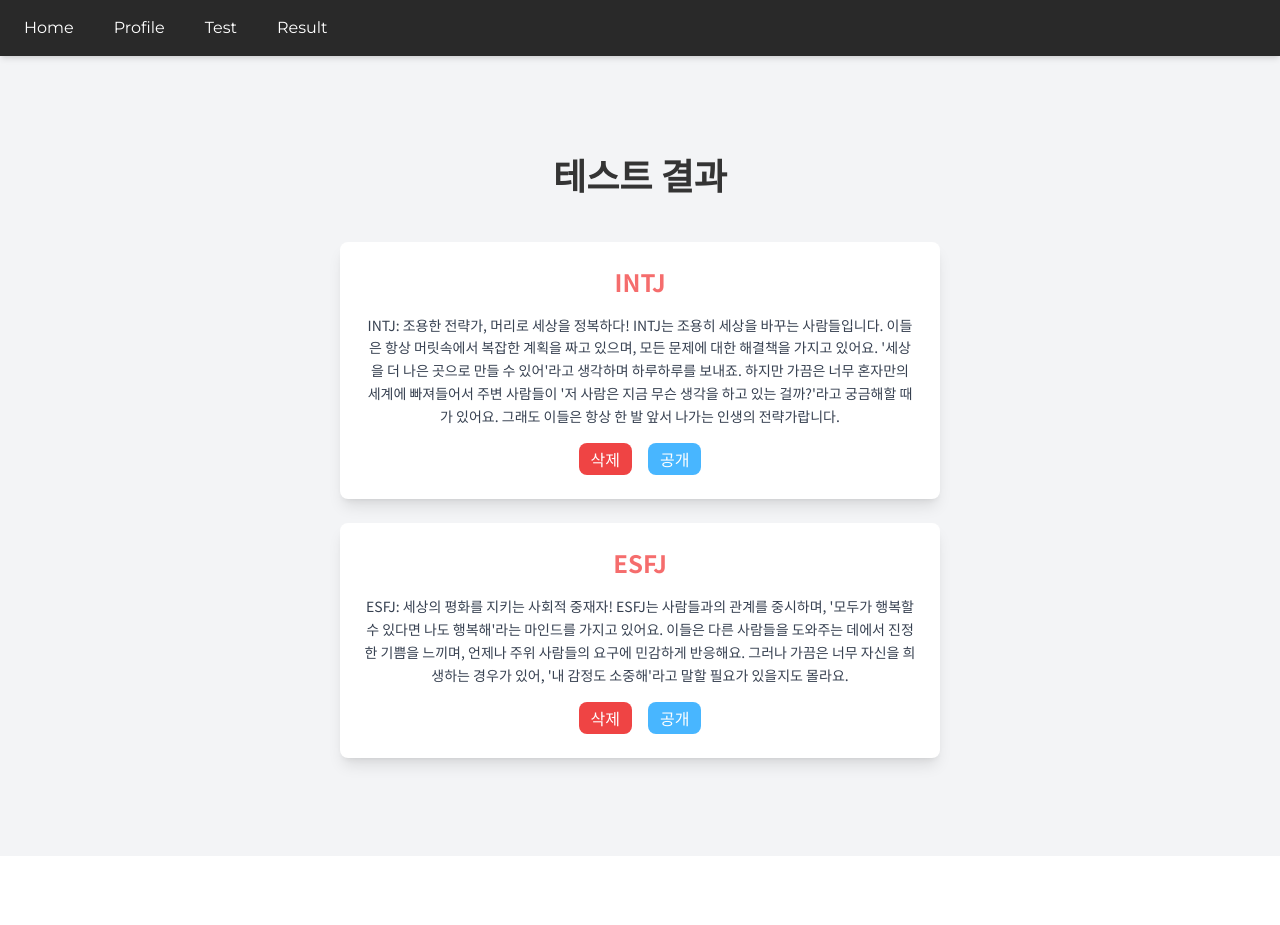
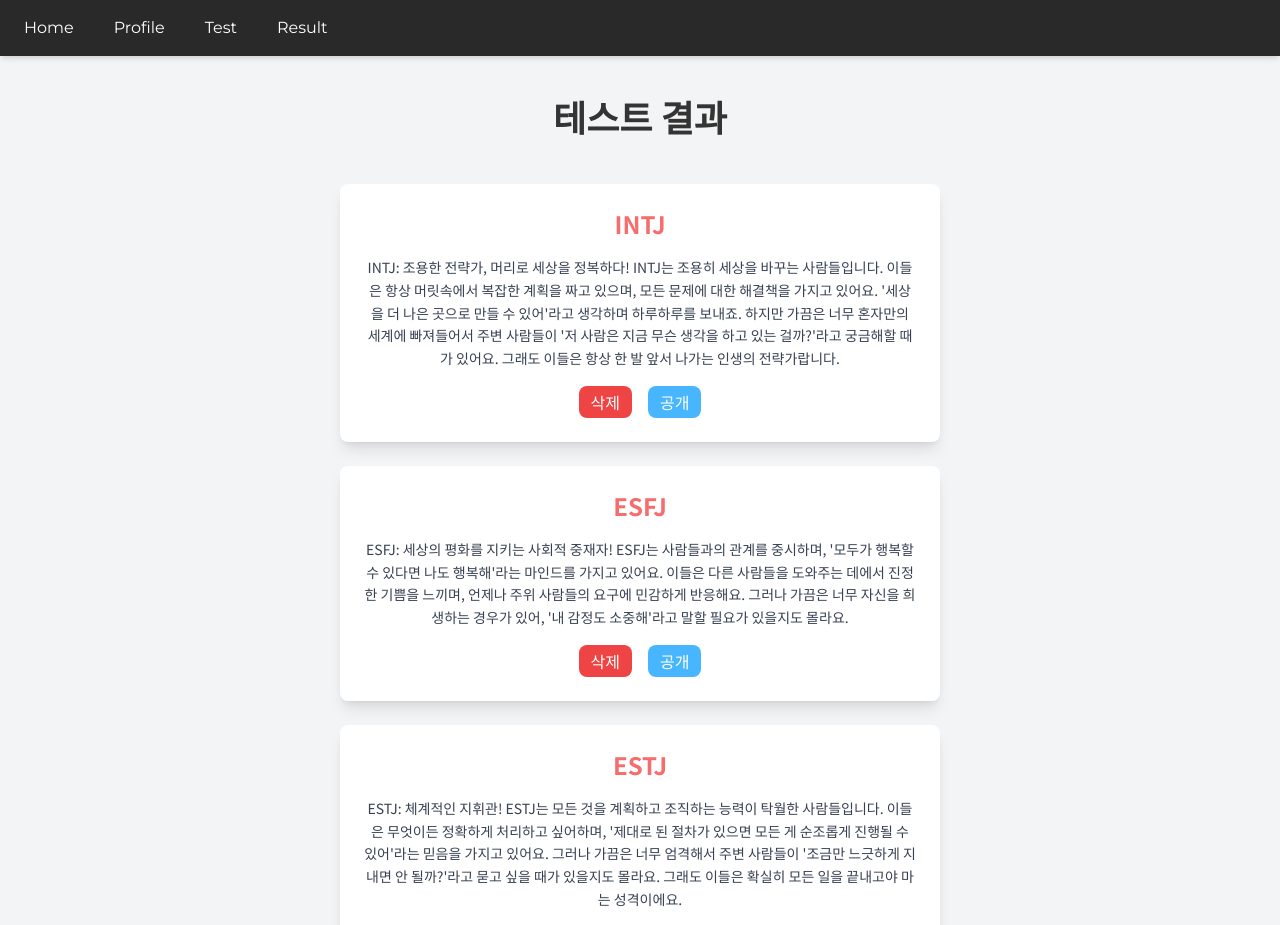
Before and after one commit to woodie2933/mbti-test-project, a React (Vite) app: page /result in a window 1280 px wide. Shown: the top 925 px of the page. Before the commit the page ends 856 px from the top, so only its background shows below. Built offline with nearby package versions, Linux system fonts and the light colour scheme; data requests are answered from the project's data file; sample sign-in values are in the browser's storage; a web font is replaced by a local one.

Commit message:
fix: 결과 제출 후 result 페이지에 바로 반영되지 않는 오류 수정

```diff
--- a/db.json
+++ b/db.json
@@ -8,7 +8,13 @@
     {
       "id": "1570",
       "mbti": "ESFJ",
-      "description": "ESFJ: 세상의 평화를 지키는 사회적 중재자! ESFJ는 사람들과의 관계를 중시하며, '모두가 행복할 수 있다면 나도 행복해'라는 마인드를 가지고 있어요. 이들은 다른 사람들을 도와주는 데에서 진정한 기쁨을 느끼며, 언제나 주위 사람들의 요구에 민감하게 반응해요. 그러나 가끔은 너무 자신을 희생하는 경우가 있어, '내 감정도 소중해'라고 말할 필요가 있을지도 몰라요."
+      "description": "ESFJ: 세상의 평화를 지키는 사회적 중재자! ESFJ는 사람들과의 관계를 중시하며, '모두가 행복할 수 있다면 나도 행복해'라는 마인드를 가지고 있어요. 이들은 다른 사람들을 도와주는 데에서 진정한 기쁨을 느끼며, 언제나 주위 사람들의 요구에 민감하게 반응해요. 그러나 가끔은 너무 자신을 희생하는 경우가 있어, '내 감정도 소중해'라고 말할 필요가 있을지도 몰라요.",
+      "visibility": false
+    },
+    {
+      "id": "1b42",
+      "mbti": "ESTJ",
+      "description": "ESTJ: 체계적인 지휘관! ESTJ는 모든 것을 계획하고 조직하는 능력이 탁월한 사람들입니다. 이들은 무엇이든 정확하게 처리하고 싶어하며, '제대로 된 절차가 있으면 모든 게 순조롭게 진행될 수 있어'라는 믿음을 가지고 있어요. 그러나 가끔은 너무 엄격해서 주변 사람들이 '조금만 느긋하게 지내면 안 될까?'라고 묻고 싶을 때가 있을지도 몰라요. 그래도 이들은 확실히 모든 일을 끝내고야 마는 성격이에요."
     }
   ]
 }
--- a/src/pages/TestForm.jsx
+++ b/src/pages/TestForm.jsx
@@ -15,10 +15,13 @@ const TestForm = ({ onSubmit }) => {
     setAnswers(newAnswers);
   };
 
-  const handleSubmit = (e) => {
+  const handleSubmit = async (e) => {
     e.preventDefault();
-    onSubmit(answers);
-    navigate("/result");
+
+    // 서버와 state에 결과 데이터를 저장
+    const resultData = await onSubmit(answers);
+    // 결과 페이지로 이동
+    navigate("/result", { state: { latestResult: resultData } });
   };
 
   return (
--- a/src/pages/TestResultPage.jsx
+++ b/src/pages/TestResultPage.jsx
@@ -7,6 +7,7 @@ import {
 
 const TestResult = () => {
   const [result, setResult] = useState([]);
+  const [refresh, setRefresh] = useState(false);
 
   useEffect(() => {
     const fetchData = async () => {
@@ -20,7 +21,7 @@ const TestResult = () => {
     };
 
     fetchData();
-  }, []);
+  }, [refresh]);
 
   // 결과 삭제 기능
   const handleDelete = async (id) => {
```
